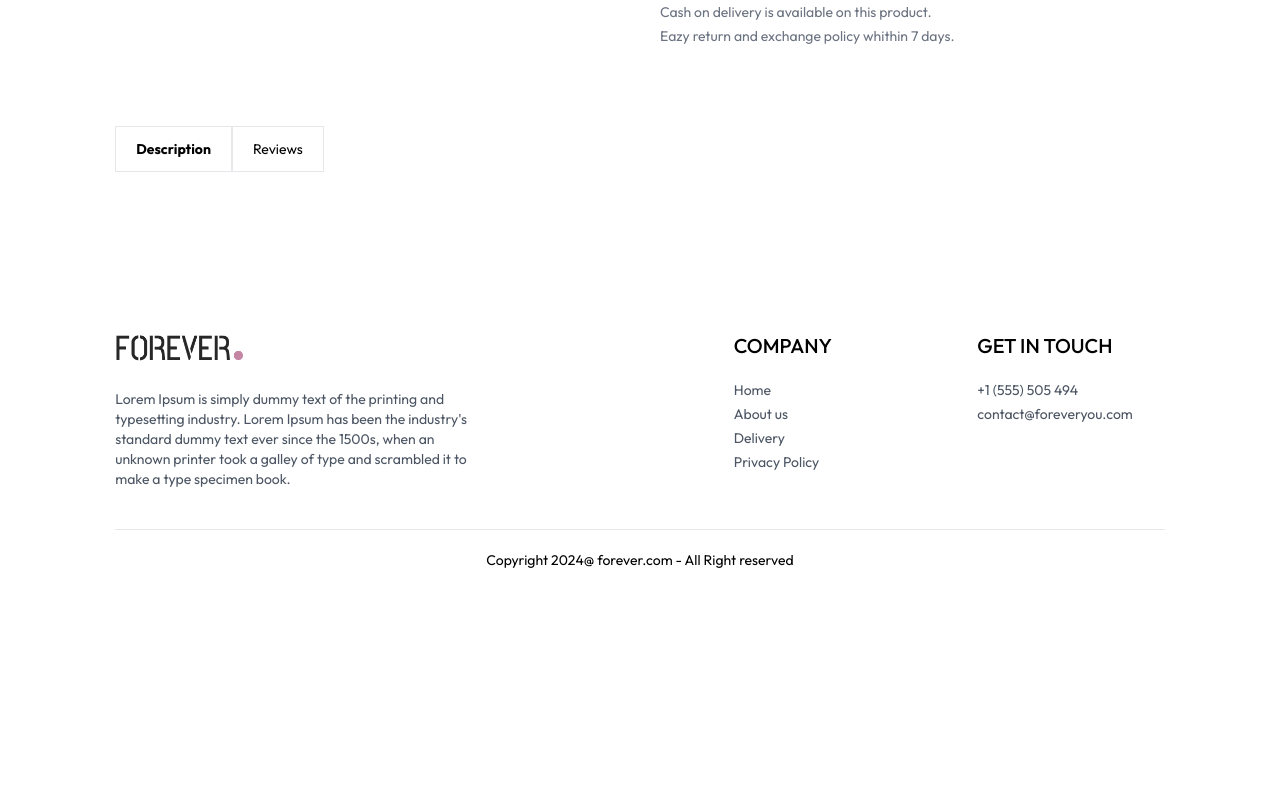
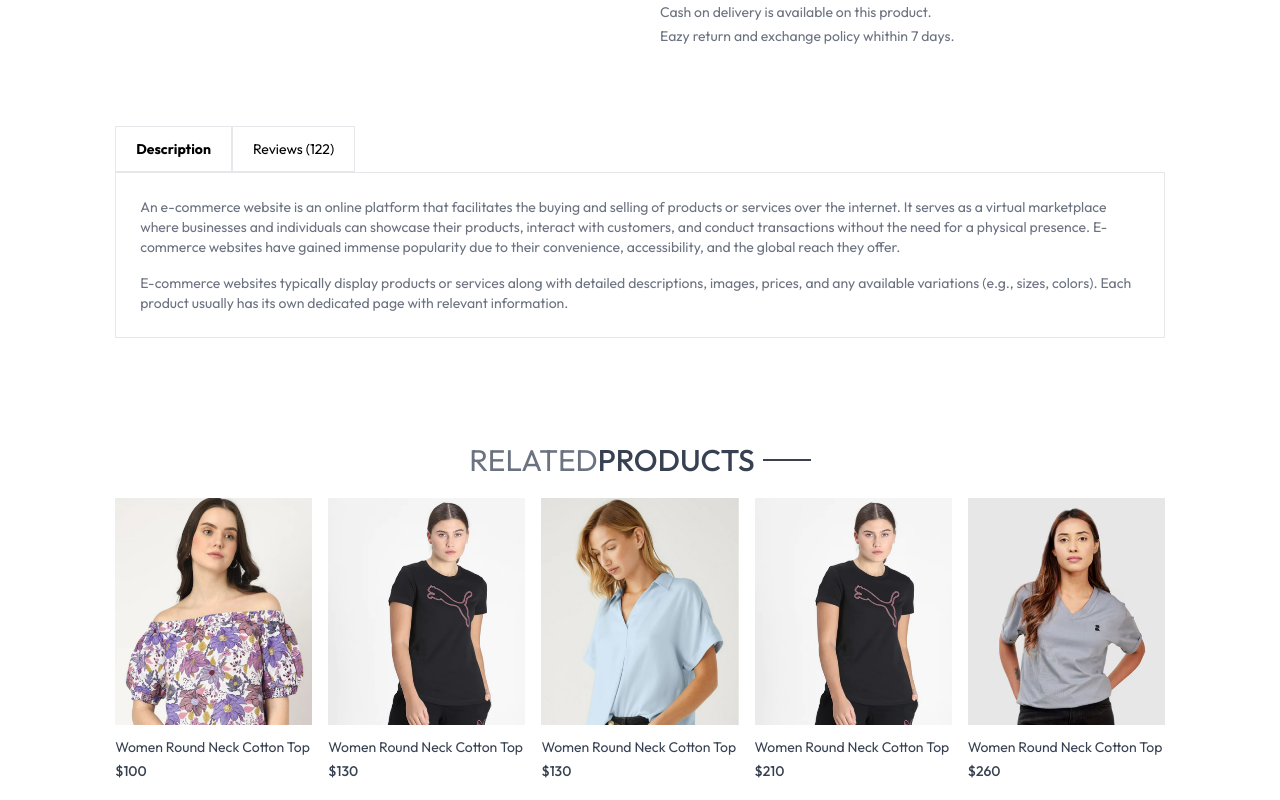
Before and after one commit to Ritesh810/Forever-Ecommerce, a React (Vite) app in the folder Forever app/: page /product/aaaaa in a window 1280 px wide. Shown: the part 600-1400 px from the top of the page. Before the commit the page ends 1190 px from the top, so only its background shows below. Built offline with nearby package versions, Linux system fonts and the light colour scheme.

Commit message:
Product Description add

```diff
--- a/Forever app/src/pages/Product.jsx
+++ b/Forever app/src/pages/Product.jsx
@@ -2,6 +2,7 @@ import React, { useContext, useEffect, useState } from 'react'
 import { useParams } from 'react-router-dom'
 import { ShopContext } from '../context/ShopContext';
 import { assets } from '../assets/assets';
+import RelatedProducts from './RelatedProducts';
 
 function Product() {
 
@@ -96,9 +97,16 @@ function Product() {
        <div className='mt-20'>
           <div className='flex'>
             <b className='border px-5 py-3 text-sm'>Description</b>
-            <p className='border px-5 py-3 text-sm'>Reviews</p>
+            <p className='border px-5 py-3 text-sm'>Reviews (122)</p>
+          </div>
+          <div className='flex flex-col gap-4 border px-6 py-6 text-sm text-gray-500'>
+            <p>An e-commerce website is an online platform that facilitates the buying and selling of products or services over the internet. It serves as a virtual marketplace where businesses and individuals can showcase their products, interact with customers, and conduct transactions without the need for a physical presence. E-commerce websites have gained immense popularity due to their convenience, accessibility, and the global reach they offer.</p>
+            <p>E-commerce websites typically display products or services along with detailed descriptions, images, prices, and any available variations (e.g., sizes, colors). Each product usually has its own dedicated page with relevant information.</p>
           </div>
        </div>
+
+       {/* ----------- display related products --------- */}
+       <RelatedProducts category={productData.category} subCategory={productData.subCategory} />
     </div>
   ) : <div className="opacity-0"></div>
 }
--- /dev/null
+++ b/Forever app/src/pages/RelatedProducts.jsx
@@ -0,0 +1,42 @@
+import React, { useContext, useEffect, useState } from 'react'
+import { ShopContext } from '../context/ShopContext';
+import Title from '../components/Title';
+import ProductItem from '../components/ProductItem';
+
+function RelatedProducts({category, subCategory}) {
+    const { products } = useContext(ShopContext);
+    const [related, setRelated] = useState([]);
+
+    useEffect(() => {
+
+        if(products.length > 0){
+            let productsCopy = products.slice();
+            productsCopy = productsCopy.filter((item) => category === item.category)
+            productsCopy = productsCopy.filter((item) => subCategory === item.subCategory)
+
+            setRelated(productsCopy.slice(0,5));
+        }
+    }, [])
+
+  return (
+    <div className='my-24'>
+        <div className='text-center text-3xl py-2'>
+            <Title text1={'RELATED'} text2={'PRODUCTS'} />
+        </div>
+
+        <div className='grid grid-cols-2 sm:grid-cols-3 md:grid-cols-4 lg:grid-cols-5 gap-4 gap-y-5'>
+            {related.map((item, index) => (
+                <ProductItem
+                    key={index}
+                    id={item._id}
+                    name={item.name}
+                    image={item.image}
+                    price={item.price}
+                />
+            ))}
+        </div>
+    </div>
+  )
+}
+
+export default RelatedProducts
```
